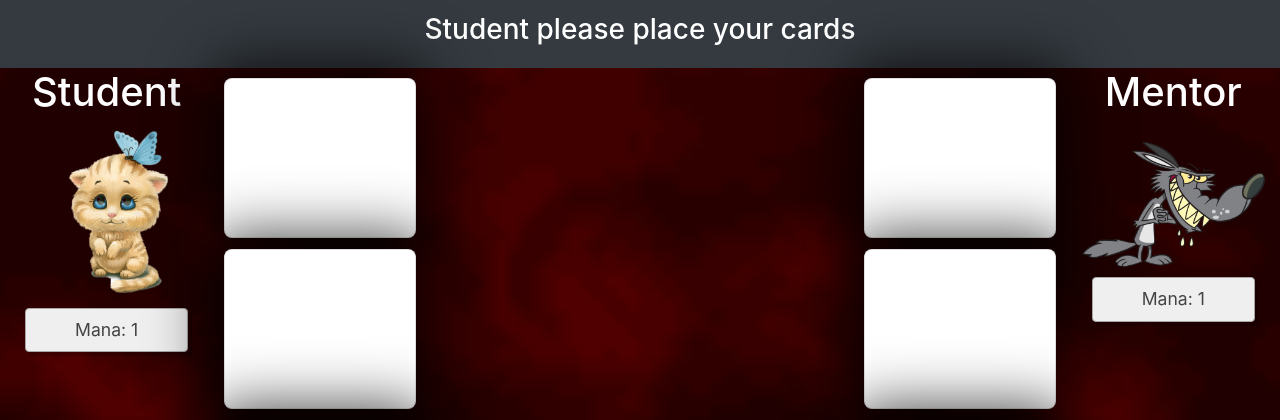
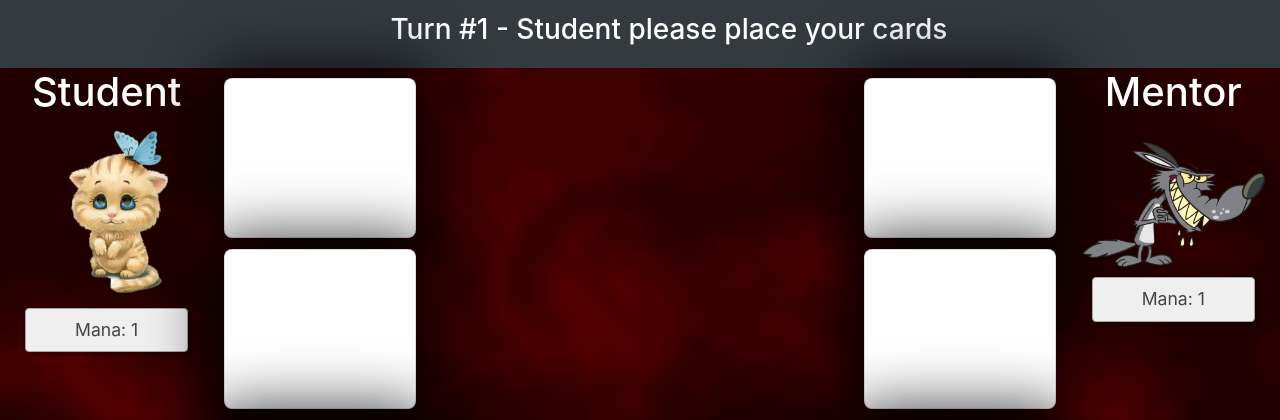
Before and after one commit to BertalanBalazs/Heroes-Fight, a Flask app: page / in a window 1280 px wide; the page is wider, and only the part inside the window is pictured. Shown: the top 420 px of that part. Run offline with Flask 2, Linux system fonts and the light colour scheme; some libraries are stand-ins or nearby versions; some web fonts are replaced.

Commit message:
Make turns

```diff
--- a/static/js/script.js
+++ b/static/js/script.js
@@ -17,6 +17,7 @@ let app = new Vue({
         }
     },
     data: {
+        turn: 1,
         battlePhase: null,
         phase: 'student',
         battle: {
@@ -112,27 +113,40 @@ let app = new Vue({
                 }
                 await this.wait()
             }
-            this.nextPhase()
+            this.endTurn()
         },
         getText: function (player) {
             const rand = Math.floor(Math.random() * this[player].texts.length);
             this.battle[this.battlePhase][player].text = this[player].texts[rand];
             this[player].texts.splice(rand, 1)
         },
+        endTurn: function() {
+            console.log(this.phase)
+            this.turn++
+            if (this.turn % 2 === 0) this.phase = 'mentor'
+            else this.phase = 'student'
+            console.log(this.phase)
+            this.mentor.leftoverMana = this.mentor.leftoverMana + this.turn
+            this.student.leftoverMana = this.student.leftoverMana + this.turn
+
+        },
+        fight: function() {
+
+        },
+        endGame: function() {
+
+        },
         nextPhase: function () {
-            if (this.phase === 'student') {
-                this.mentor.manaPool++;
-                this.mentor.leftoverMana = this.mentor.manaPool;
+            if (this.phase === 'mentor' && this.turn % 2 === 0) {
+                this.phase='student'
+
+            } else if (this.phase === 'student' && this.turn % 2 !== 0) {
                 this.phase='mentor';
-            } else if (this.phase === 'mentor') {
+            }
+            else {
                 this.phase='battle';
                 this.startBattle()
             }
-            else {
-                this.student.manaPool++;
-                this.student.leftoverMana = this.student.manaPool;
-                this.phase='student';
-            }
-        },
+        }
     }
 });
--- a/templates/game.html
+++ b/templates/game.html
@@ -11,7 +11,7 @@
 <div id="game">
     <!-- Navigation bar on top -->
     <nav class="navbar navbar-dark bg-dark">
-        <a class="navbar-brand" href="#"><h3>{{ message }}</h3></a>
+        <a class="navbar-brand" href="#"><h3>Turn #{{ turn }} - {{ message }}</h3></a>
     </nav>
     <div class="container-fluid">
         <div class="row">
```
